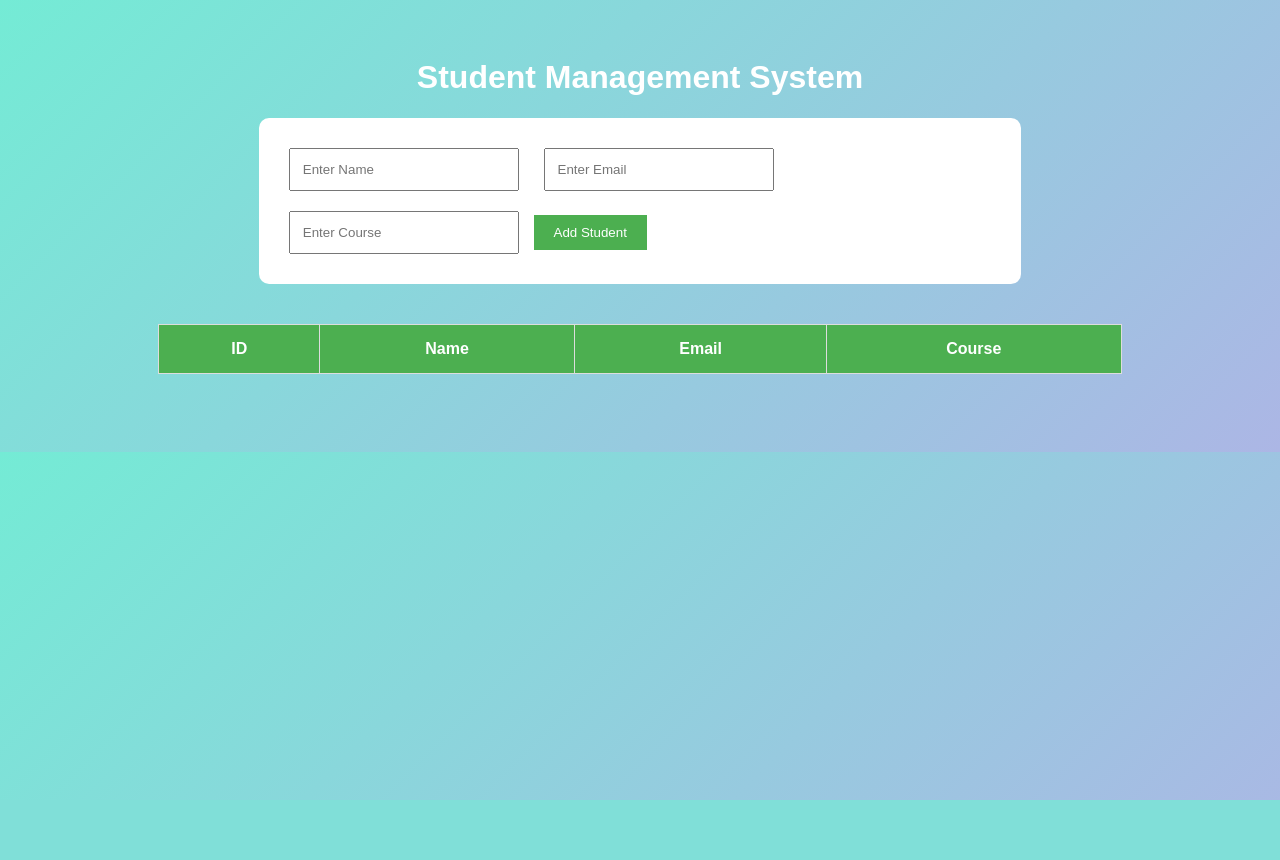
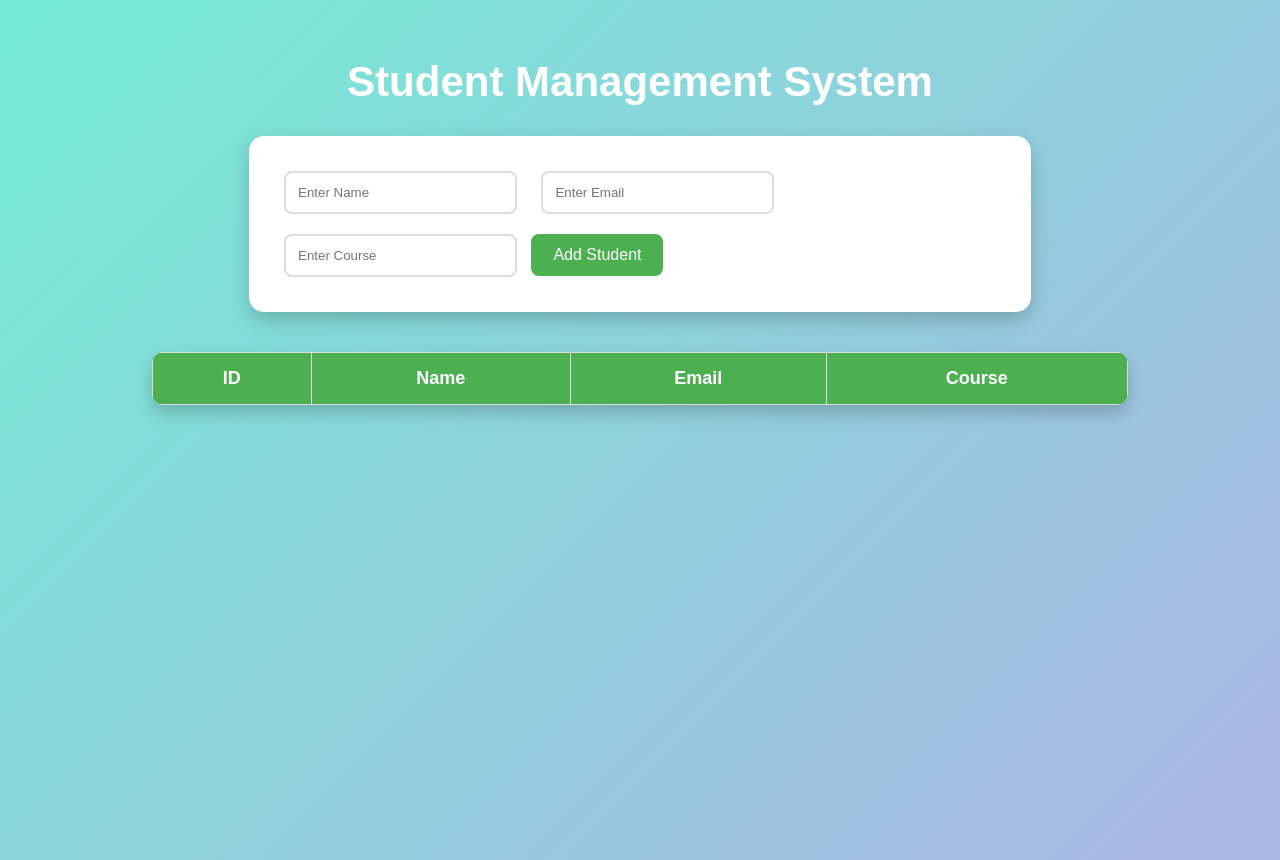
Before and after one commit to sumanthreddyvanga980-crypto/Student-management-API, a Flask app: page / in a window 1280 px wide. Before the commit the page ends 800 px from the top, so only its background shows below. Run offline with Flask 3, Linux system fonts and the light colour scheme; lists and menus that the app fills with data are empty.

Commit message:
Enhance CSS styles with animations and improvements

```diff
--- a/student-management/static/css/style.css
+++ b/student-management/static/css/style.css
@@ -1,77 +1,137 @@
 body {
+    font-family: Arial, sans-serif;
+    background: linear-gradient(135deg, #74ebd5, #ACB6E5);
+    padding: 30px;
+    margin: 0;
+    min-height: 100vh;
+    animation: fadeIn 1.2s ease-in-out;
+}
 
-    font-family: Arial;
-
-    background: linear-gradient(135deg, #74ebd5, #ACB6E5);
-
-    padding: 30px;
+/* Page Animation */
+@keyframes fadeIn {
+    from {
+        opacity: 0;
+        transform: translateY(-20px);
+    }
+    to {
+        opacity: 1;
+        transform: translateY(0);
+    }
 }
 
 h1 {
+    text-align: center;
+    color: white;
+    font-size: 42px;
+    margin-bottom: 30px;
+    transition: transform 0.3s ease, color 0.3s ease;
+}
 
-    text-align: center;
-
-    color: white;
+/* Hover Effect on Heading */
+h1:hover {
+    transform: scale(1.05);
+    color: #ffe600;
 }
 
 form {
+    width: 60%;
+    margin: auto;
+    padding: 25px;
+    background: white;
+    border-radius: 15px;
+    box-shadow: 0 8px 20px rgba(0, 0, 0, 0.2);
+    transition: transform 0.4s ease, box-shadow 0.4s ease;
+}
 
-    width: 60%;
-
-    margin: auto;
-
-    padding: 20px;
-
-    background: white;
-
-    border-radius: 10px;
+/* Form Hover Animation */
+form:hover {
+    transform: translateY(-5px);
+    box-shadow: 0 12px 25px rgba(0, 0, 0, 0.3);
 }
 
 input {
+    width: 28%;
+    padding: 12px;
+    margin: 10px;
+    border: 2px solid #ddd;
+    border-radius: 8px;
+    outline: none;
+    transition: all 0.3s ease;
+}
 
-    width: 28%;
-
-    padding: 12px;
-
-    margin: 10px;
+/* Input Focus Animation */
+input:focus {
+    border-color: #4CAF50;
+    box-shadow: 0 0 10px rgba(76, 175, 80, 0.5);
+    transform: scale(1.03);
 }
 
 button {
+    padding: 12px 22px;
+    border: none;
+    border-radius: 8px;
+    background: #4CAF50;
+    color: white;
+    cursor: pointer;
+    font-size: 16px;
+    transition: all 0.3s ease;
+}
 
-    padding: 10px 20px;
+/* Button Hover Effects */
+button:hover {
+    background: #45a049;
+    transform: scale(1.08);
+    box-shadow: 0 5px 15px rgba(0,0,0,0.3);
+}
 
-    border: none;
-
-    background: #4CAF50;
-
-    color: white;
-
-    cursor: pointer;
+/* Button Click Effect */
+button:active {
+    transform: scale(0.95);
 }
 
 table {
+    width: 80%;
+    margin: 40px auto;
+    border-collapse: collapse;
+    background: white;
+    border-radius: 12px;
+    overflow: hidden;
+    box-shadow: 0 8px 18px rgba(0,0,0,0.2);
+    animation: slideUp 1s ease;
+}
 
-    width: 80%;
-
-    margin: 40px auto;
-
-    border-collapse: collapse;
-
-    background: white;
+/* Table Animation */
+@keyframes slideUp {
+    from {
+        opacity: 0;
+        transform: translateY(40px);
+    }
+    to {
+        opacity: 1;
+        transform: translateY(0);
+    }
 }
 
 th, td {
-
     padding: 15px;
-
     border: 1px solid #ddd;
-
     text-align: center;
+    transition: background 0.3s ease, transform 0.2s ease;
 }
 
 th {
+    background: #4CAF50;
+    color: white;
+    font-size: 18px;
+}
 
-    background: #4CAF50;
+/* Row Hover Animation */
+tr:hover td {
+    background: #f1f1f1;
+    transform: scale(1.01);
+}
 
-    color: white;
+/* Alternate Row Colors */
+tr:nth-child(even) {
+    background: #fafafa;
 }
```
